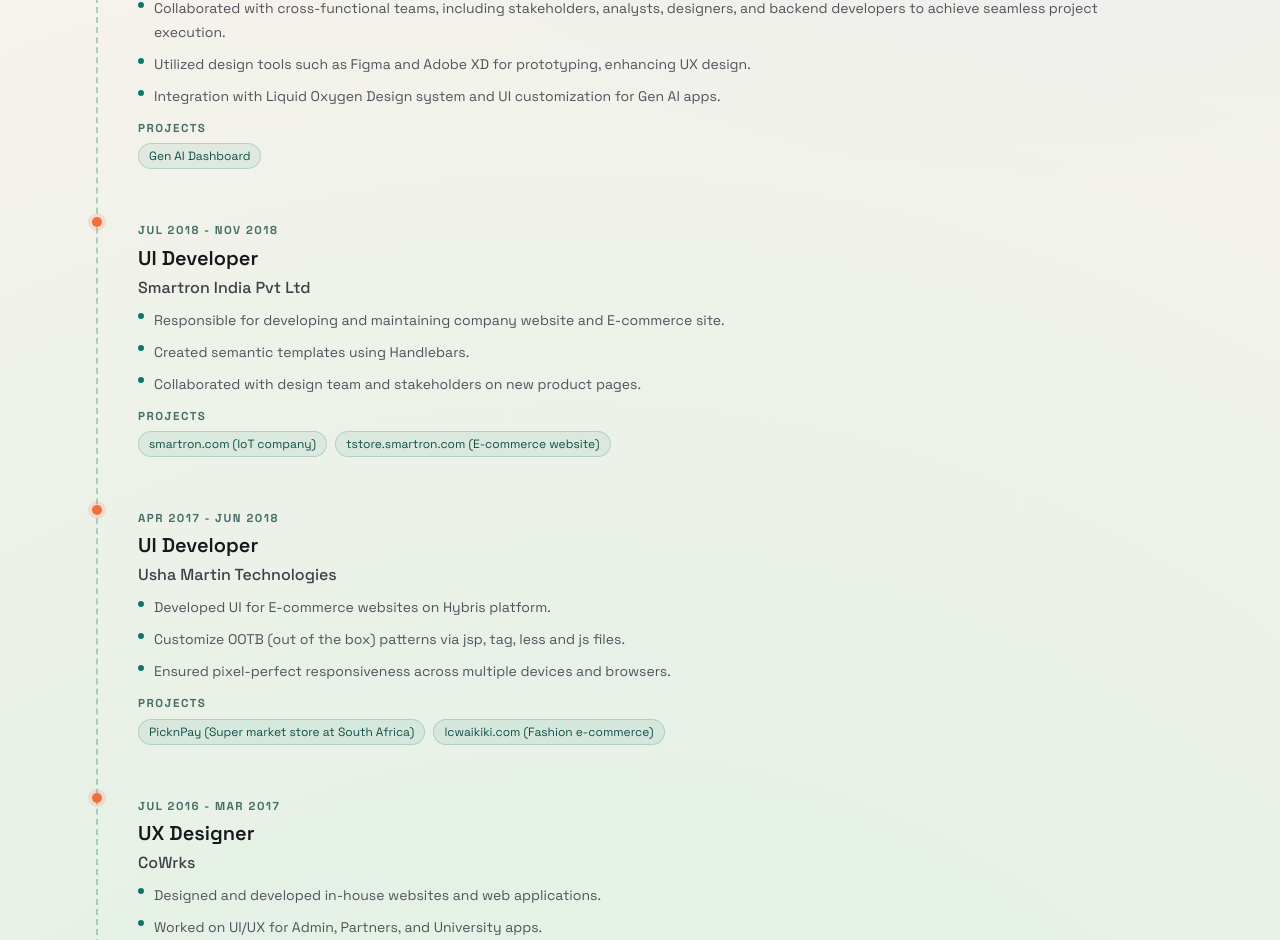
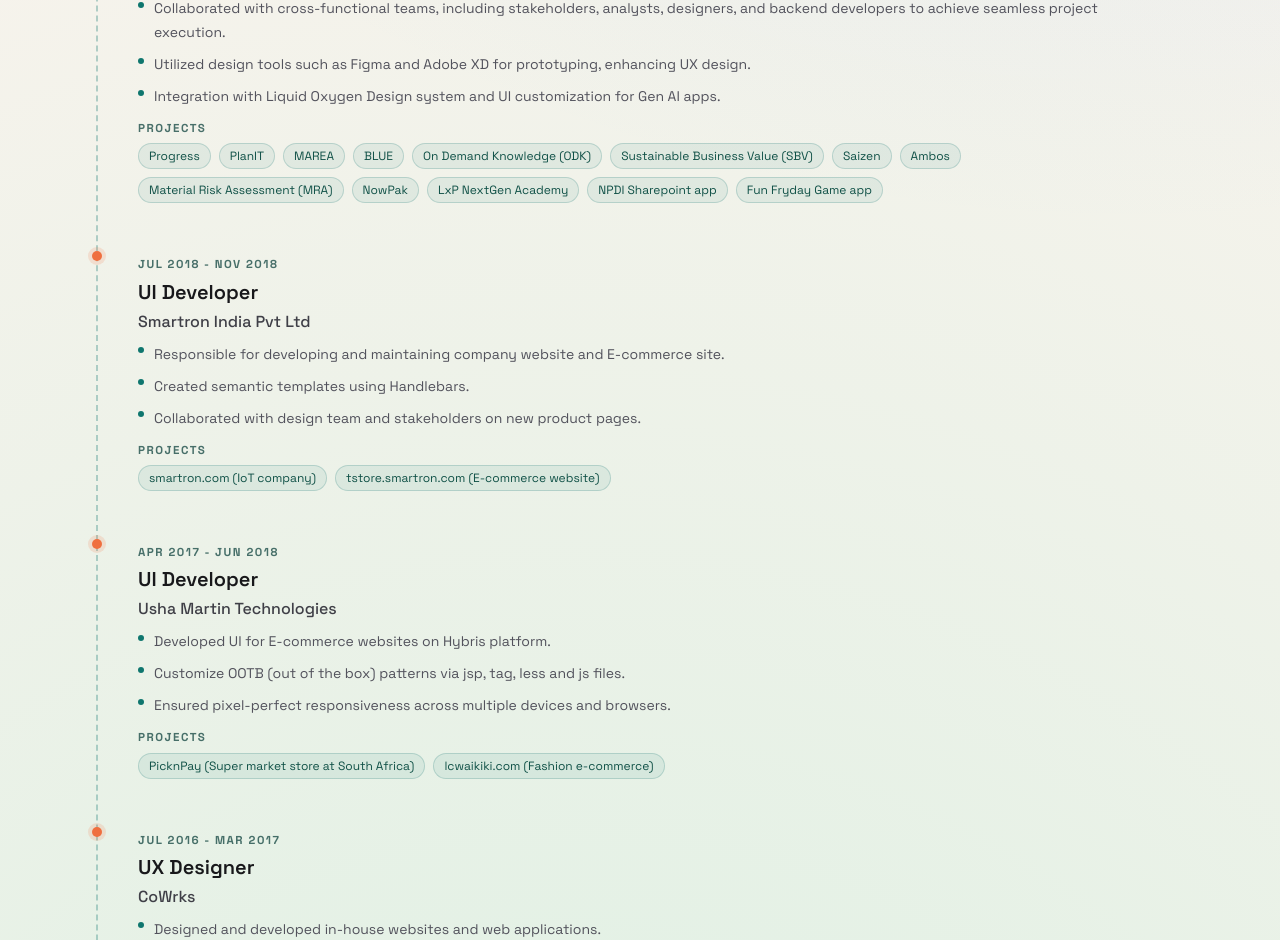
Before and after one commit to mohandeveloper2020/profile, a Next.js app: page / in a window 1280 px wide. Shown: the part 2316-3256 px from the top of the page. Built offline with nearby package versions, Linux system fonts and the light colour scheme.

Commit message:
projects added

```diff
--- a/app/portfolio-data.ts
+++ b/app/portfolio-data.ts
@@ -155,7 +155,21 @@ export const timelineItems = [
           "Utilized design tools such as Figma and Adobe XD for prototyping, enhancing UX design.",
           "Integration with Liquid Oxygen Design system and UI customization for Gen AI apps.",
         ],
-        notableProjects: ["Gen AI Dashboard"],
+        notableProjects: [
+          "Progress",
+          "PlanIT",
+          "MAREA",
+          "BLUE",
+          "On Demand Knowledge (ODK)",
+          "Sustainable Business Value (SBV)",
+          "Saizen",
+          "Ambos",
+          "Material Risk Assessment (MRA)",
+          "NowPak",
+          "LxP NextGen Academy",
+          "NPDI Sharepoint app",
+          "Fun Fryday Game app",
+        ],
       },
     ],
   },
```
